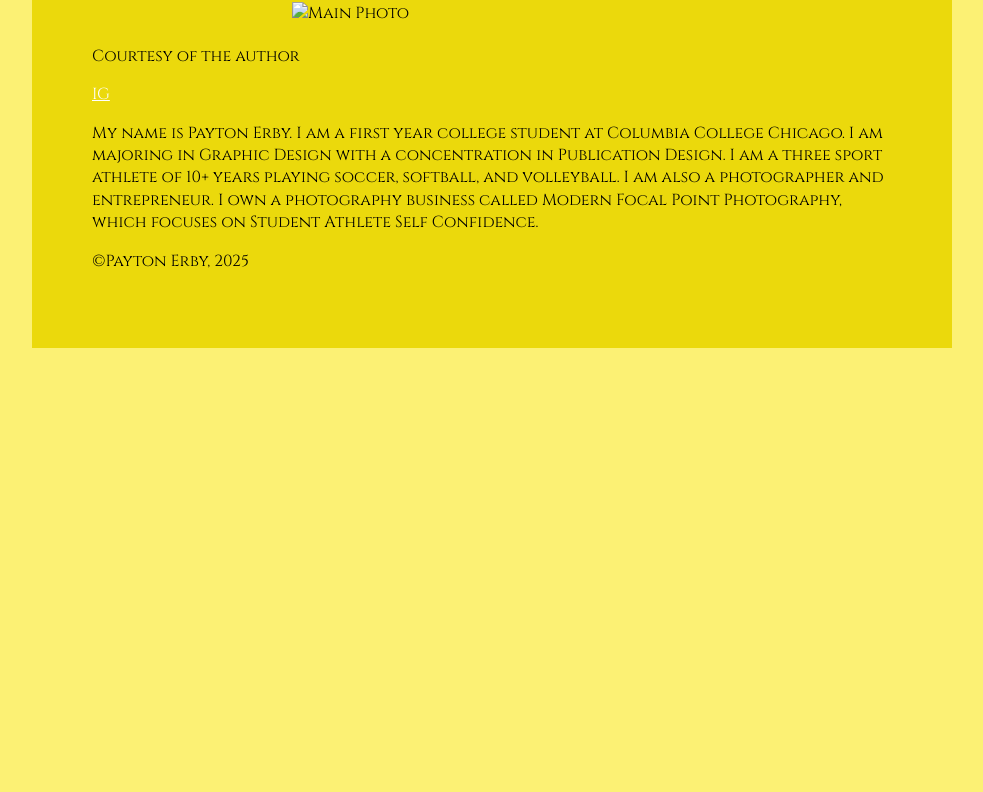
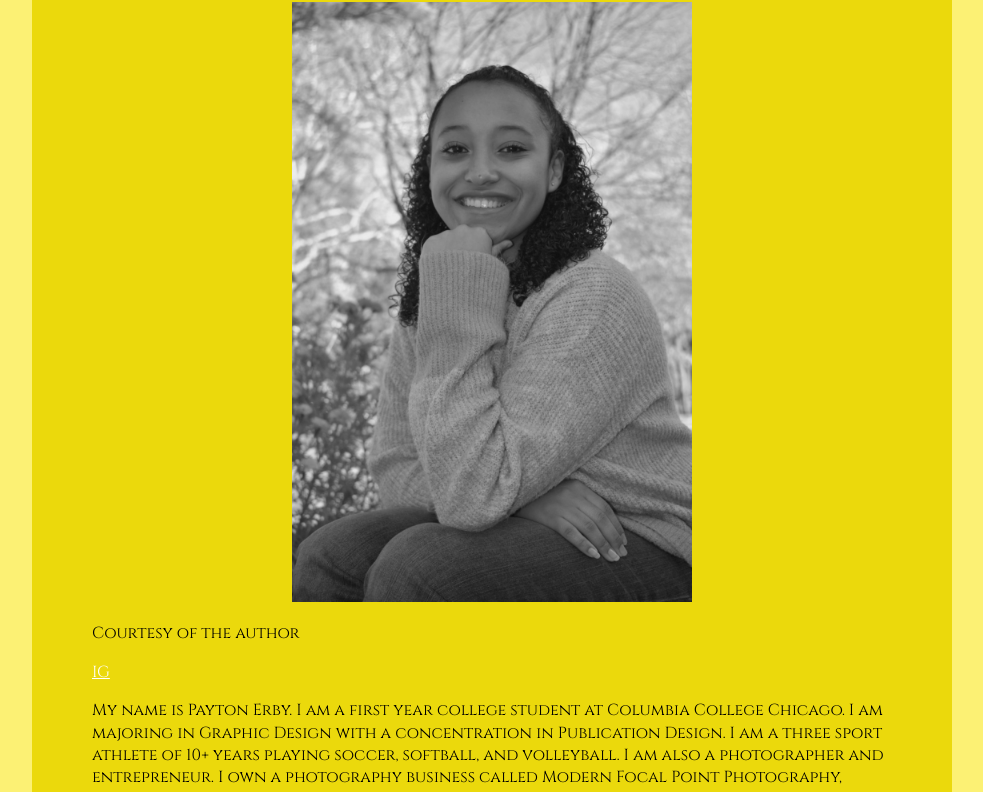
Before and after one commit to paytonerby/paytonerby.io, a plain HTML site: page bio.html in a window 1280 px wide. Shown: the part 273-1065 px from the top of the page, without its empty margins (148-1131 px from the left). Before the commit the page ends 800 px from the top, so only its background shows below. Drawn offline with Linux system fonts and the light colour scheme.

Commit message:
Add files via upload

```diff
--- a/bio.html
+++ b/bio.html
@@ -43,7 +43,7 @@
 </header>
 
 <figure>
-    <img src="img/mfp.jpg" alt="Main Photo">
+    <img src="mfp.jpg" alt="Main Photo">
     <figure>Courtesy of the author</figure>
 </figure>
 
```
